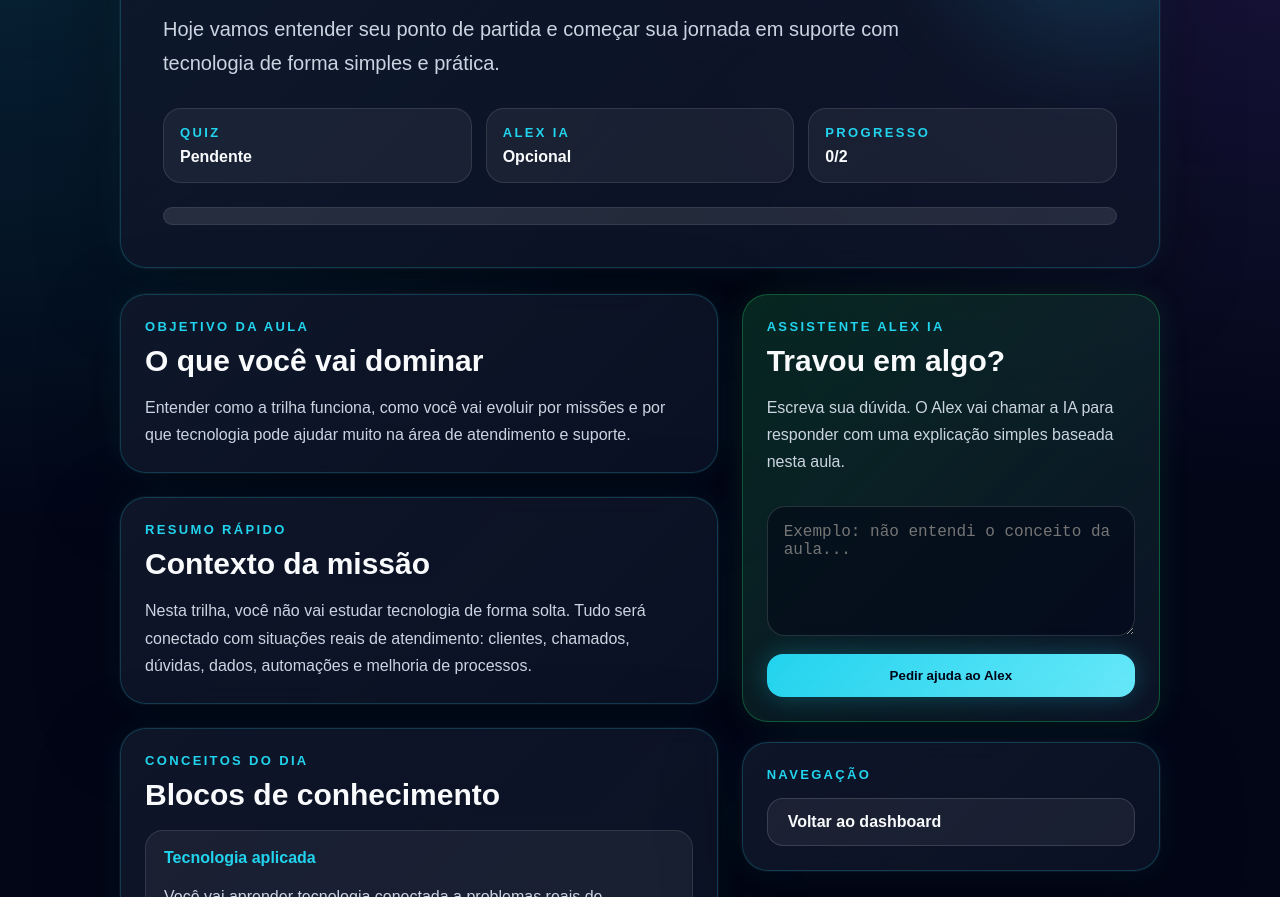
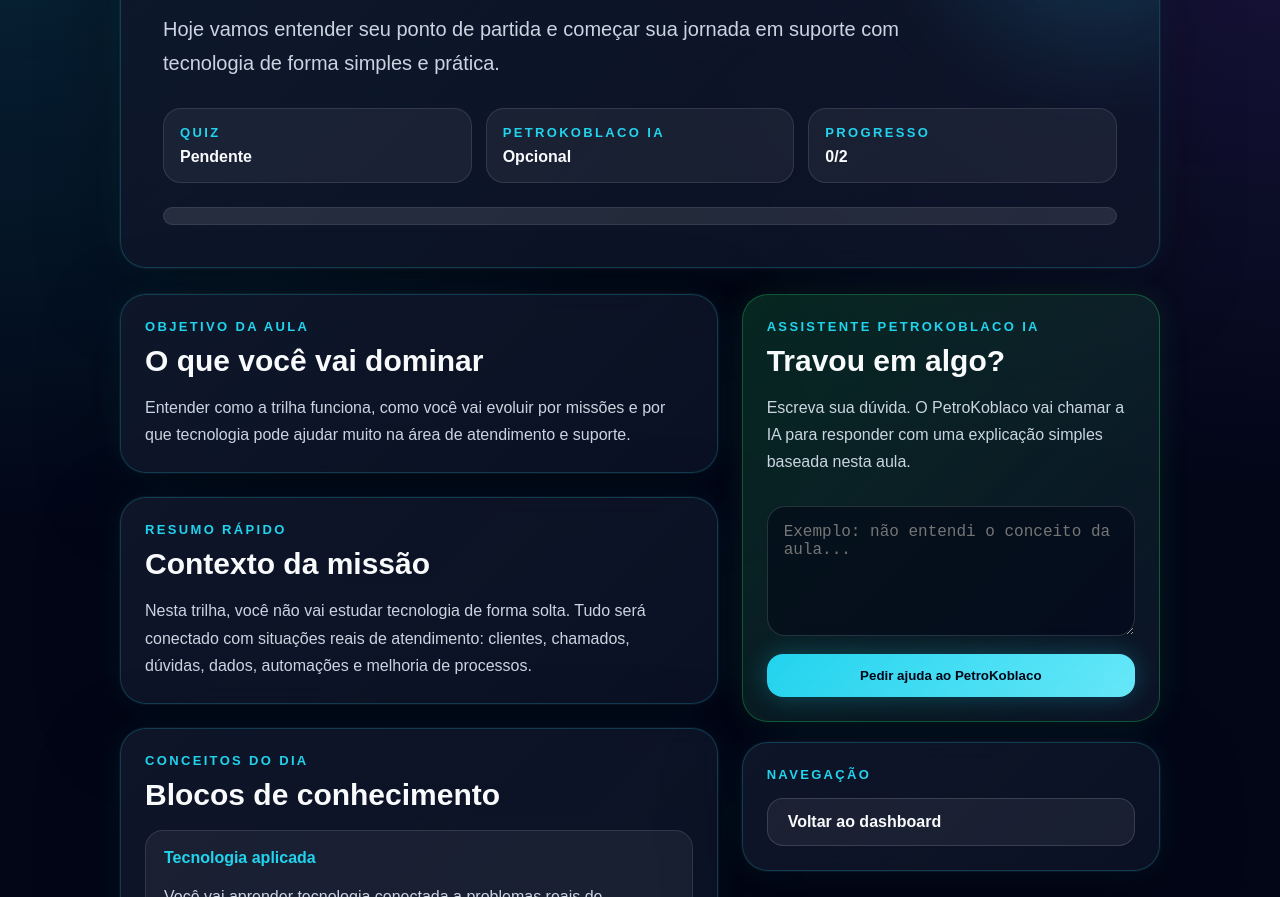
Before and after one commit to HanzSolo66/suporte-tech-30-dias, a Next.js app in the folder apps/web/: page /aulas/dia-1 in a window 1280 px wide. Shown: the part 260-1157 px from the top of the page. Built offline with nearby package versions, Linux system fonts and the light colour scheme.

Commit message:
Conecta PetroKoblaco IA com Gemini

```diff
--- a/apps/web/app/api/alex/route.ts
+++ b/apps/web/app/api/alex/route.ts
@@ -15,7 +15,10 @@ export async function POST(request: Request) {
 
     if (!studentQuestion.trim()) {
       return NextResponse.json(
-        { answer: "Me conte qual foi sua dúvida para eu conseguir ajudar." },
+        {
+          answer:
+            "Me conte qual foi sua dúvida para eu conseguir ajudar melhor.",
+        },
         { status: 200 }
       );
     }
@@ -24,14 +27,14 @@ export async function POST(request: Request) {
       return NextResponse.json(
         {
           answer:
-            "O Alex IA ainda não está configurado. Falta adicionar a chave GEMINI_API_KEY no ambiente do projeto.",
+            "O PetroKoblaco IA ainda não está configurado. Falta adicionar a chave GEMINI_API_KEY no ambiente do projeto.",
         },
         { status: 200 }
       );
     }
 
     const prompt = `
-Você é o Assistente Alex, mentor amigável de uma trilha chamada Suporte Tech 30 Dias.
+Você é o PetroKoblaco IA, mentor amigável de uma trilha chamada Suporte Tech 30 Dias.
 
 Seu papel:
 - explicar com linguagem simples;
@@ -39,7 +42,14 @@ Seu papel:
 - conectar tecnologia com atendimento, suporte, processos e transição de carreira;
 - dar exemplos práticos;
 - não responder de forma longa demais;
-- incentivar o aluno a continuar.
+- incentivar o aluno a continuar;
+- responder com tom humano, direto e motivador.
+
+Formato ideal da resposta:
+1. Comece validando a dúvida do aluno.
+2. Explique o conceito de forma simples.
+3. Dê um exemplo prático ligado a atendimento, suporte ou processos.
+4. Termine com uma dica curta para o aluno continuar.
 
 Aula atual:
 ${lessonTitle}
@@ -50,7 +60,7 @@ ${lessonSummary}
 Dúvida do aluno:
 ${studentQuestion}
 
-Responda como mentor, com explicação clara e um exemplo prático.
+Responda como mentor, com explicação clara e exemplo prático.
 `;
 
     const response = await gemini.models.generateContent({
@@ -64,7 +74,7 @@ Responda como mentor, com explicação clara e um exemplo prático.
 
     return NextResponse.json({ answer });
   } catch (error) {
-    console.error("Erro no Alex IA:", error);
+    console.error("Erro no PetroKoblaco IA:", error);
 
     return NextResponse.json(
       {
--- a/apps/web/app/aulas/[day]/page.tsx
+++ b/apps/web/app/aulas/[day]/page.tsx
@@ -28,13 +28,11 @@ type PageProps = {
 
 export default function DynamicLessonPage({ params }: PageProps) {
   const lesson = getLessonBySlug(params.day);
-  const nextLesson = lesson ? getNextLesson(lesson.slug) : undefined;
-  const previousLesson = lesson ? getPreviousLesson(lesson.slug) : undefined;
 
   const [selectedOption, setSelectedOption] = useState<string | null>(null);
   const [difficulty, setDifficulty] = useState("");
-  const [alexResponse, setAlexResponse] = useState("");
-  const [isAlexLoading, setIsAlexLoading] = useState(false);
+  const [assistantResponse, setAssistantResponse] = useState("");
+  const [isAssistantLoading, setIsAssistantLoading] = useState(false);
   const [progress, setProgress] = useState<ProgressData>(initialProgress);
 
   useEffect(() => {
@@ -67,20 +65,30 @@ export default function DynamicLessonPage({ params }: PageProps) {
     );
   }
 
-  const selectedAnswer = lesson.quiz.options.find(
+  const currentLesson = lesson;
+  const nextLesson = getNextLesson(currentLesson.slug);
+  const previousLesson = getPreviousLesson(currentLesson.slug);
+
+  const selectedAnswer = currentLesson.quiz.options.find(
     (option) => option.id === selectedOption
   );
 
-  const isLessonCompleted = progress.completedLessons.includes(lesson.slug);
-  const isAlexUsed = progress.alexUsedLessons.includes(lesson.slug);
+  const isLessonCompleted = progress.completedLessons.includes(
+    currentLesson.slug
+  );
+
+  const isAssistantUsed = progress.alexUsedLessons.includes(
+    currentLesson.slug
+  );
 
   const isPreviousLessonCompleted =
-    lesson.dayNumber === 1 ||
+    currentLesson.dayNumber === 1 ||
     Boolean(
       previousLesson && progress.completedLessons.includes(previousLesson.slug)
     );
 
-  const lessonProgress = [isLessonCompleted, isAlexUsed].filter(Boolean).length;
+  const lessonProgress = [isLessonCompleted, isAssistantUsed].filter(Boolean)
+    .length;
 
   function saveProgress(newProgress: ProgressData) {
     setProgress(newProgress);
@@ -90,31 +98,38 @@ export default function DynamicLessonPage({ params }: PageProps) {
   function handleSelectOption(optionId: string) {
     setSelectedOption(optionId);
 
-    const option = lesson.quiz.options.find((item) => item.id === optionId);
+    const option = currentLesson.quiz.options.find(
+      (item) => item.id === optionId
+    );
 
-    if (option?.isCorrect && !progress.completedLessons.includes(lesson.slug)) {
+    if (
+      option?.isCorrect &&
+      !progress.completedLessons.includes(currentLesson.slug)
+    ) {
       saveProgress({
         ...progress,
-        completedLessons: [...progress.completedLessons, lesson.slug],
+        completedLessons: [...progress.completedLessons, currentLesson.slug],
       });
     }
   }
 
-  async function handleAskAlex() {
+  async function handleAskAssistant() {
     if (!difficulty.trim()) {
-      setAlexResponse(
+      setAssistantResponse(
         "Me conta primeiro qual foi sua dificuldade. Pode escrever do seu jeito, sem se preocupar com termos técnicos."
       );
       return;
     }
 
-    setIsAlexLoading(true);
-    setAlexResponse("Alex está pensando na melhor explicação para você...");
+    setIsAssistantLoading(true);
+    setAssistantResponse(
+      "PetroKoblaco está pensando na melhor explicação para você..."
+    );
 
-    if (!progress.alexUsedLessons.includes(lesson.slug)) {
+    if (!progress.alexUsedLessons.includes(currentLesson.slug)) {
       saveProgress({
         ...progress,
-        alexUsedLessons: [...progress.alexUsedLessons, lesson.slug],
+        alexUsedLessons: [...progress.alexUsedLessons, currentLesson.slug],
       });
     }
 
@@ -125,37 +140,37 @@ export default function DynamicLessonPage({ params }: PageProps) {
           "Content-Type": "application/json",
         },
         body: JSON.stringify({
-          lessonTitle: lesson.title,
-          lessonSummary: lesson.summary,
+          lessonTitle: currentLesson.title,
+          lessonSummary: currentLesson.summary,
           studentQuestion: difficulty,
         }),
       });
 
       const data = await response.json();
 
-      setAlexResponse(
+      setAssistantResponse(
         data.answer ||
           "Não consegui gerar uma resposta agora. Tente escrever sua dúvida de outro jeito."
       );
     } catch (error) {
-      console.error("Erro ao chamar Alex IA:", error);
+      console.error("Erro ao chamar PetroKoblaco IA:", error);
 
       const lowerDifficulty = difficulty.toLowerCase();
 
-      const hint = lesson.alexHints.find((item) =>
+      const hint = currentLesson.alexHints.find((item) =>
         item.keywords.some((keyword) => lowerDifficulty.includes(keyword))
       );
 
       if (hint) {
-        setAlexResponse(hint.response);
+        setAssistantResponse(hint.response);
         return;
       }
 
-      setAlexResponse(
+      setAssistantResponse(
         "Tive um problema para chamar a IA agora. Como alternativa, revise o resumo da aula e tente explicar sua dúvida em uma frase simples."
       );
     } finally {
-      setIsAlexLoading(false);
+      setIsAssistantLoading(false);
     }
   }
 
@@ -251,7 +266,9 @@ export default function DynamicLessonPage({ params }: PageProps) {
           />
 
           <div style={{ position: "relative" }}>
-            <p style={neon.eyebrow}>Dia {lesson.dayNumber} · Missão ativa</p>
+            <p style={neon.eyebrow}>
+              Dia {currentLesson.dayNumber} · Missão ativa
+            </p>
 
             <h1
               style={{
@@ -261,11 +278,11 @@ export default function DynamicLessonPage({ params }: PageProps) {
                 marginBottom: "18px",
               }}
             >
-              {lesson.title}
+              {currentLesson.title}
             </h1>
 
             <p style={{ ...neon.muted, fontSize: "20px", maxWidth: "820px" }}>
-              {lesson.description}
+              {currentLesson.description}
             </p>
 
             <div
@@ -283,9 +300,9 @@ export default function DynamicLessonPage({ params }: PageProps) {
               />
 
               <MissionStat
-                label="Alex IA"
-                value={isAlexUsed ? "Usado" : "Opcional"}
-                success={isAlexUsed}
+                label="PetroKoblaco IA"
+                value={isAssistantUsed ? "Usado" : "Opcional"}
+                success={isAssistantUsed}
               />
 
               <MissionStat
@@ -323,7 +340,7 @@ export default function DynamicLessonPage({ params }: PageProps) {
                 O que você vai dominar
               </h2>
               <p style={{ ...neon.muted, marginBottom: 0 }}>
-                {lesson.objective}
+                {currentLesson.objective}
               </p>
             </section>
 
@@ -333,7 +350,7 @@ export default function DynamicLessonPage({ params }: PageProps) {
                 Contexto da missão
               </h2>
               <p style={{ ...neon.muted, marginBottom: 0 }}>
-                {lesson.summary}
+                {currentLesson.summary}
               </p>
             </section>
 
@@ -344,7 +361,7 @@ export default function DynamicLessonPage({ params }: PageProps) {
               </h2>
 
               <div style={{ display: "grid", gap: "12px" }}>
-                {lesson.concepts.map((concept) => (
+                {currentLesson.concepts.map((concept) => (
                   <Concept
                     key={concept.title}
                     title={concept.title}
@@ -358,11 +375,11 @@ export default function DynamicLessonPage({ params }: PageProps) {
               <p style={neon.eyebrow}>Quiz rápido</p>
 
               <h2 style={{ fontSize: "30px", margin: "10px 0 18px" }}>
-                {lesson.quiz.title}
+                {currentLesson.quiz.title}
               </h2>
 
               <div style={{ display: "grid", gap: "12px" }}>
-                {lesson.quiz.options.map((option) => {
+                {currentLesson.quiz.options.map((option) => {
                   const isSelected = selectedOption === option.id;
 
                   return (
@@ -427,7 +444,7 @@ export default function DynamicLessonPage({ params }: PageProps) {
                 Conclusão da missão
               </h2>
 
-              <p style={neon.muted}>{lesson.closing}</p>
+              <p style={neon.muted}>{currentLesson.closing}</p>
 
               {isLessonCompleted && (
                 <div
@@ -439,7 +456,7 @@ export default function DynamicLessonPage({ params }: PageProps) {
                     border: "1px solid rgba(34,197,94,0.35)",
                   }}
                 >
-                  <strong>Dia {lesson.dayNumber} concluído 🎉</strong>
+                  <strong>Dia {currentLesson.dayNumber} concluído 🎉</strong>
 
                   <p style={{ ...neon.muted, marginBottom: "16px" }}>
                     Seu progresso foi salvo. Você já pode continuar sua jornada.
@@ -462,15 +479,15 @@ export default function DynamicLessonPage({ params }: PageProps) {
 
           <aside style={{ display: "grid", gap: "20px" }}>
             <section style={neon.cardGreen}>
-              <p style={neon.eyebrow}>Assistente Alex IA</p>
+              <p style={neon.eyebrow}>Assistente PetroKoblaco IA</p>
 
               <h2 style={{ fontSize: "30px", margin: "10px 0" }}>
                 Travou em algo?
               </h2>
 
               <p style={neon.muted}>
-                Escreva sua dúvida. O Alex vai chamar a IA para responder com
-                uma explicação simples baseada nesta aula.
+                Escreva sua dúvida. O PetroKoblaco vai chamar a IA para
+                responder com uma explicação simples baseada nesta aula.
               </p>
 
               <textarea
@@ -494,19 +511,21 @@ export default function DynamicLessonPage({ params }: PageProps) {
               />
 
               <button
-                onClick={handleAskAlex}
-                disabled={isAlexLoading}
+                onClick={handleAskAssistant}
+                disabled={isAssistantLoading}
                 style={{
                   ...neon.buttonPrimary,
                   marginTop: "14px",
                   width: "100%",
-                  opacity: isAlexLoading ? 0.7 : 1,
+                  opacity: isAssistantLoading ? 0.7 : 1,
                 }}
               >
-                {isAlexLoading ? "Alex pensando..." : "Pedir ajuda ao Alex"}
+                {isAssistantLoading
+                  ? "PetroKoblaco pensando..."
+                  : "Pedir ajuda ao PetroKoblaco"}
               </button>
 
-              {alexResponse && (
+              {assistantResponse && (
                 <div
                   style={{
                     marginTop: "18px",
@@ -516,9 +535,9 @@ export default function DynamicLessonPage({ params }: PageProps) {
                     border: "1px solid rgba(34,211,238,0.25)",
                   }}
                 >
-                  <strong>Resposta do Alex</strong>
+                  <strong>Resposta do PetroKoblaco</strong>
                   <p style={{ ...neon.muted, marginBottom: 0 }}>
-                    {alexResponse}
+                    {assistantResponse}
                   </p>
                 </div>
               )}
--- a/apps/web/pnpm-workspace.yaml
+++ b/apps/web/pnpm-workspace.yaml
@@ -1,2 +1,4 @@
 allowBuilds:
+  '@google/genai': true
+  protobufjs: true
   unrs-resolver: true
```
Also changed, not shown: 1 other file (tests, documents, lock files or other folders).
